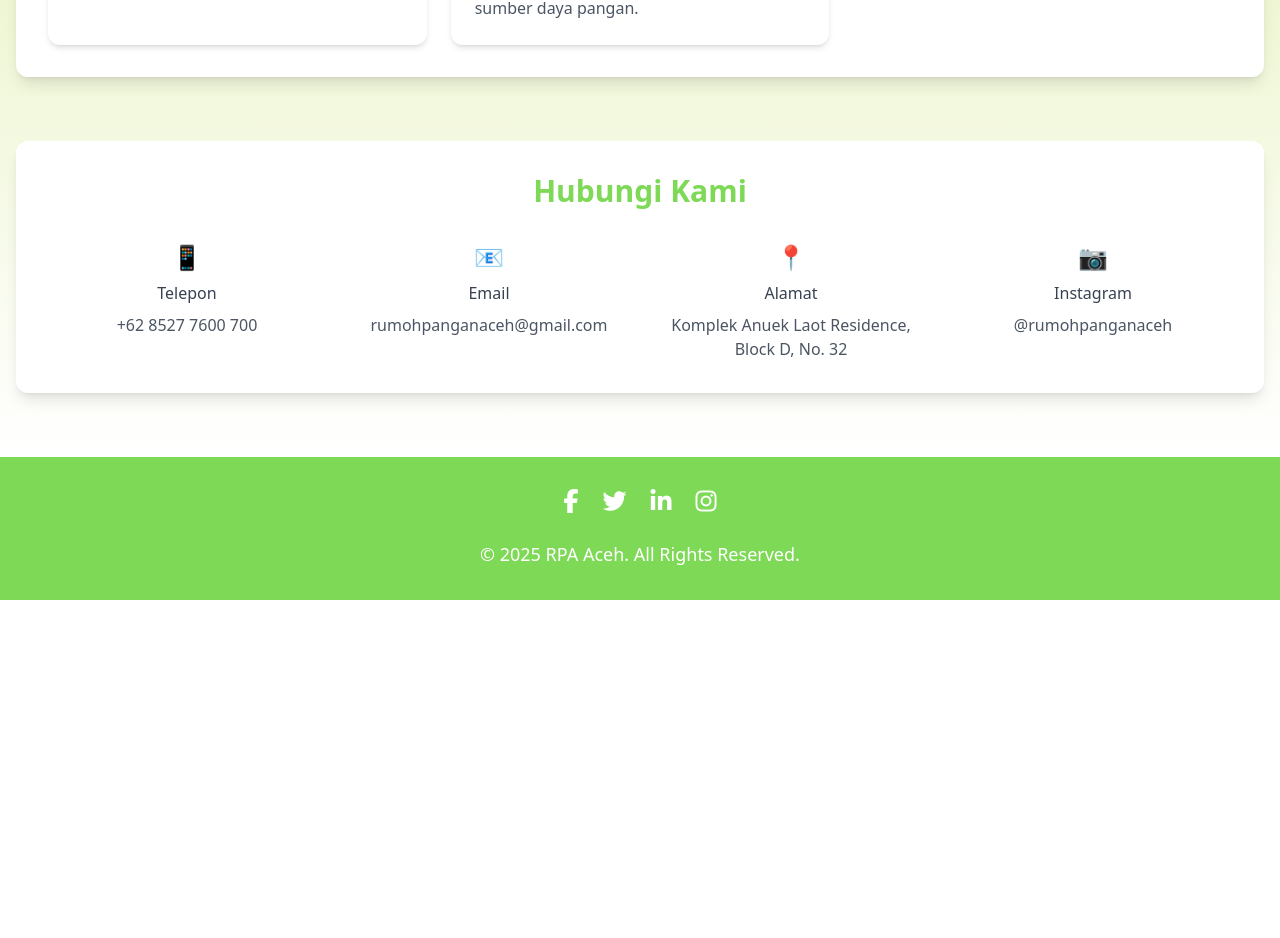
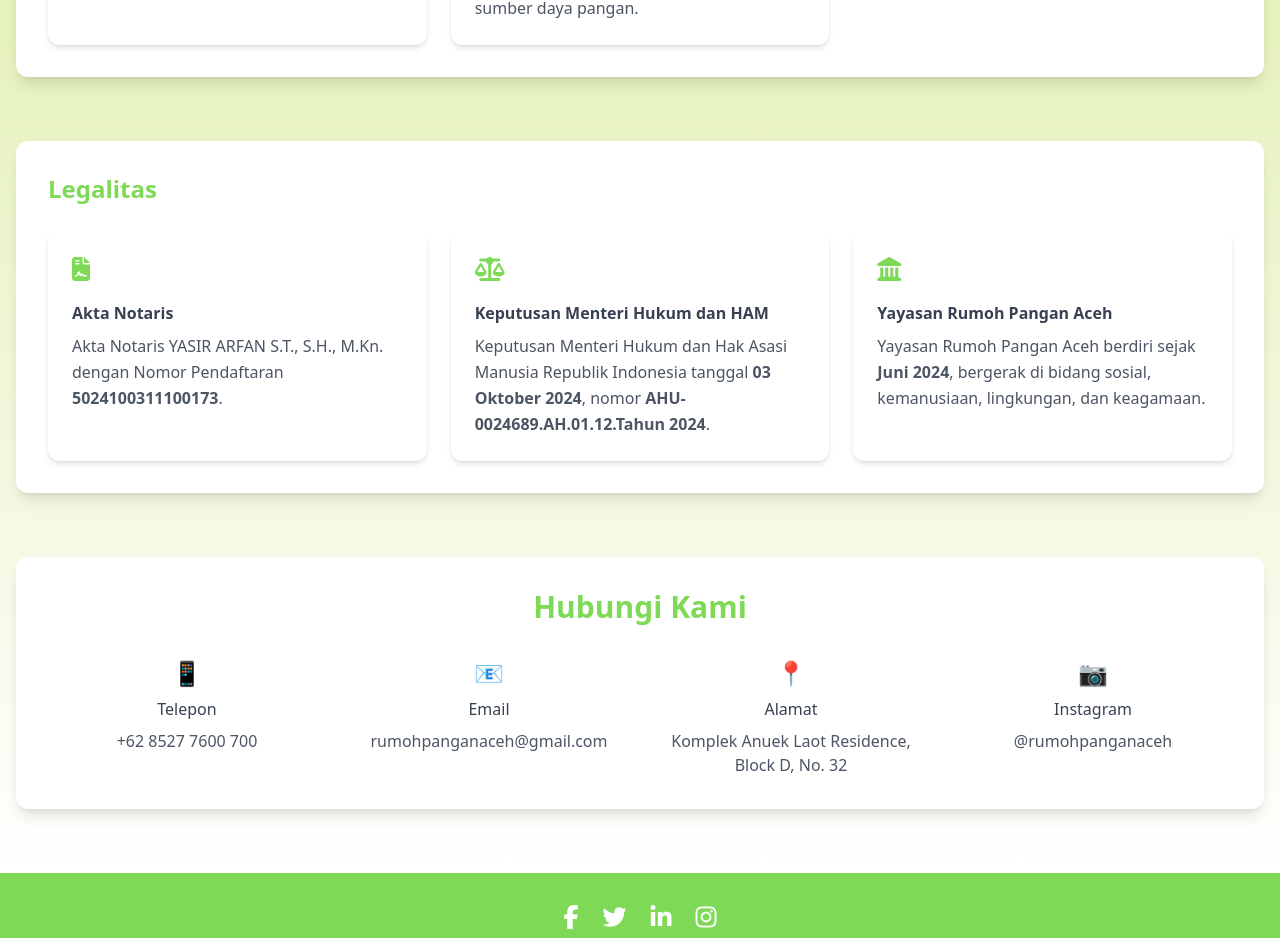
Before and after one commit to aslamabdika18/RpaFrontend, a Vue app: page /about in a window 1280 px wide. Shown: the part 1617-2555 px from the top of the page. Before the commit the page ends 2217 px from the top, so only its background shows below. Built offline with nearby package versions, Linux system fonts and the light colour scheme.

Commit message:
add legalitas to AboutView

```diff
--- a/src/views/AboutView.vue
+++ b/src/views/AboutView.vue
@@ -133,6 +133,54 @@
           </div>
         </div>
       </div>
+      <!-- Legalitas Section -->
+      <div class="bg-white rounded-xl shadow-lg p-8 mb-16">
+        <h2 class="text-2xl font-bold text-primary mb-6">Legalitas</h2>
+        <div class="grid md:grid-cols-2 lg:grid-cols-3 gap-6">
+          <!-- Card 1: Akta Notaris -->
+          <div
+            class="bg-white rounded-xl shadow-md p-6 transform hover:scale-105 transition-transform duration-300"
+          >
+            <div class="text-primary text-2xl mb-4">
+              <i class="fas fa-file-contract"></i>
+            </div>
+            <h3 class="font-semibold text-gray-700 mb-2">Akta Notaris</h3>
+            <p class="text-gray-600 normal-case leading-relaxed">
+              Akta Notaris YASIR ARFAN S.T., S.H., M.Kn. dengan Nomor Pendaftaran
+              <strong>5024100311100173</strong>.
+            </p>
+          </div>
+
+          <!-- Card 2: Keputusan Menteri Hukum dan HAM -->
+          <div
+            class="bg-white rounded-xl shadow-md p-6 transform hover:scale-105 transition-transform duration-300"
+          >
+            <div class="text-primary text-2xl mb-4">
+              <i class="fas fa-balance-scale"></i>
+            </div>
+            <h3 class="font-semibold text-gray-700 mb-2">Keputusan Menteri Hukum dan HAM</h3>
+            <p class="text-gray-600 normal-case leading-relaxed">
+              Keputusan Menteri Hukum dan Hak Asasi Manusia Republik Indonesia tanggal
+              <strong>03 Oktober 2024</strong>, nomor
+              <strong>AHU-0024689.AH.01.12.Tahun 2024</strong>.
+            </p>
+          </div>
+
+          <!-- Card 3: Yayasan Rumoh Pangan Aceh -->
+          <div
+            class="bg-white rounded-xl shadow-md p-6 transform hover:scale-105 transition-transform duration-300"
+          >
+            <div class="text-primary text-2xl mb-4">
+              <i class="fas fa-landmark"></i>
+            </div>
+            <h3 class="font-semibold text-gray-700 mb-2">Yayasan Rumoh Pangan Aceh</h3>
+            <p class="text-gray-600 normal-case leading-relaxed">
+              Yayasan Rumoh Pangan Aceh berdiri sejak <strong>Juni 2024</strong>, bergerak di bidang
+              sosial, kemanusiaan, lingkungan, dan keagamaan.
+            </p>
+          </div>
+        </div>
+      </div>
       <!-- Contact Section -->
       <div class="bg-white rounded-xl shadow-lg p-8">
         <h2 class="text-3xl font-bold text-primary text-center mb-8">Hubungi Kami</h2>
```
